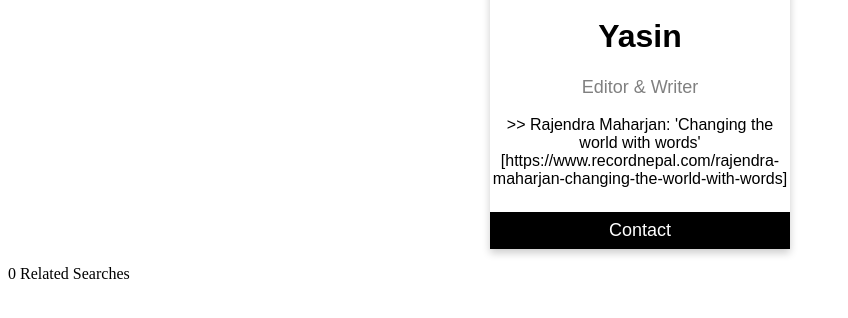
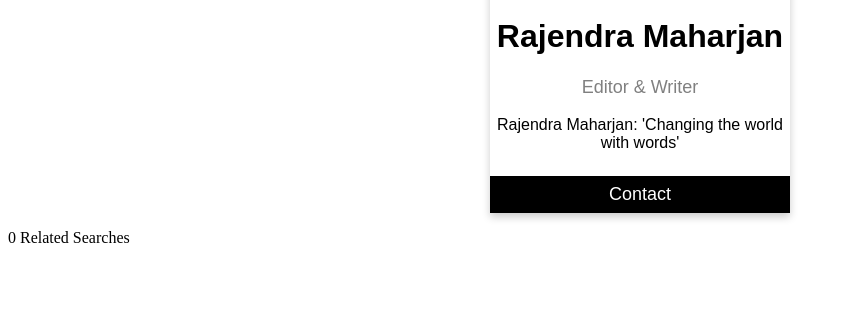
Before and after one commit to RajendraMah/Rajendra-Maharjan-, a plain HTML site: page index.html in a window 1280 px wide. Shown: the part 88-406 px from the top of the page, without its empty margins (0-848 px from the left). Drawn offline with Linux system fonts and the light colour scheme.

Commit message:
Update index.html

```diff
--- a/index.html
+++ b/index.html
@@ -45,9 +45,9 @@ button:hover, a:hover {
 
 <div class="card">
   <img src="C:/Users/personal/Downloads/baa.jpg" alt="Rajendra Maharjan" style="width:100%">
-  <h1>Yasin</h1>
+  <h1>Rajendra Maharjan</h1>
   <p class="title">Editor & Writer</p>
-  <p>>> Rajendra Maharjan: 'Changing the world with words' [https://www.recordnepal.com/rajendra-maharjan-changing-the-world-with-words]</p>
+  <p> Rajendra Maharjan: 'Changing the world with words'</p>
   <div style="margin: 24px 0;">
     <a href="#"><i class="fa fa-dribbble"></i></a>
     <a href="#"><i class="fa fa-twitter"></i></a>
```
